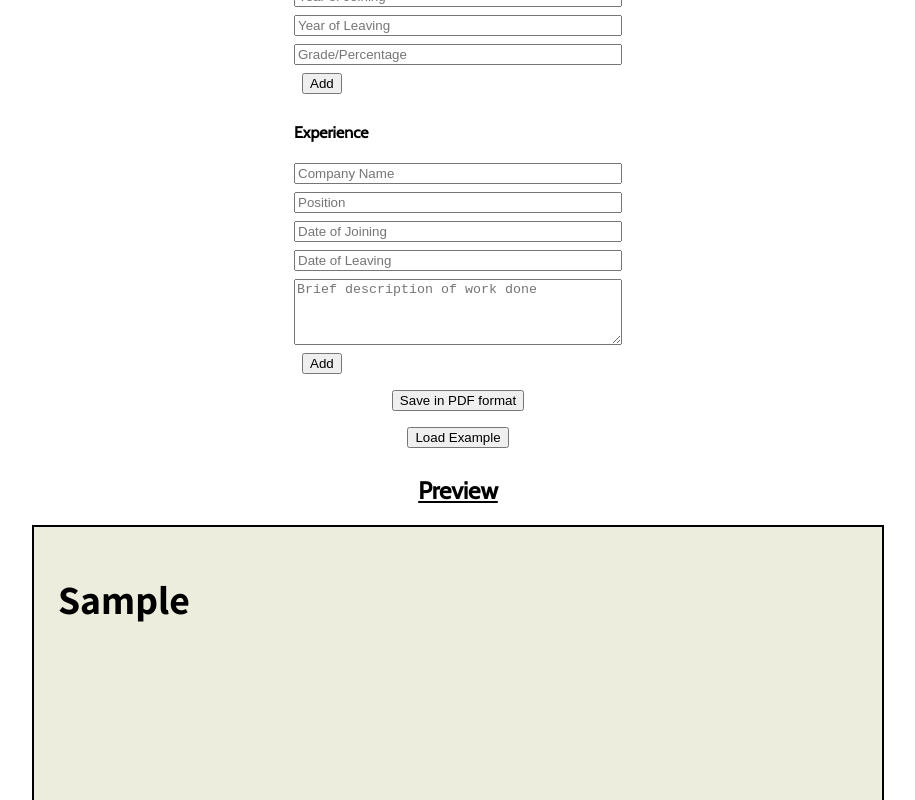
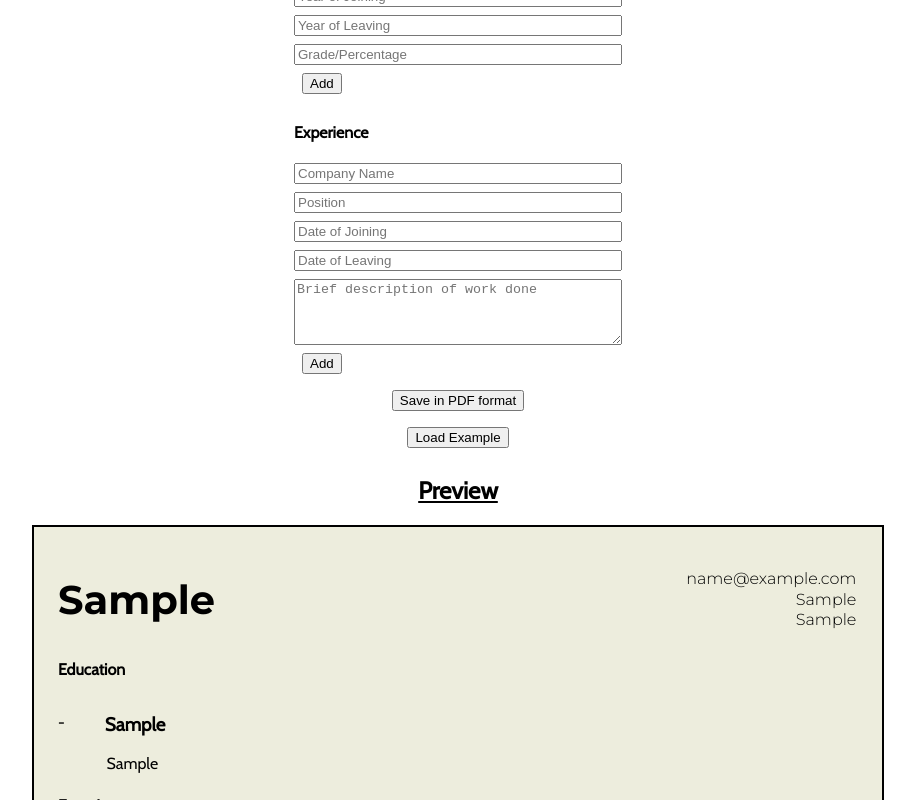
Before and after one commit to Warstilide49/cv-project, a React (Create React App) app: page / in a window 1280 px wide. Both pictures are taken after typing "Sample", "name@example.com", "Sample", "Sample", "Sample", "Sample" into the empty fields and a click on the button "Save in PDF format". Shown: the part 523-1323 px from the top of the page, without its empty margins (182-1097 px from the left). Built offline with nearby package versions, Linux system fonts and the light colour scheme.

Commit message:
general, single education,experience complete

```diff
--- a/src/components/Content.js
+++ b/src/components/Content.js
@@ -1,6 +1,8 @@
 import React, {Component} from 'react';
 import Form from './Form'
 import Preview from './Preview'
+import Education from './Education'
+import Experience from './Experience'
 import '../styles/content.css'
 
 
@@ -8,22 +10,58 @@ class Content extends Component{
 	constructor(props){
 		super(props);
 		this.state={
-			trial_name:'',
+			main_object:{
+				name:'',
+				email:'',
+				phone:'',
+				address:'',
+				education:[],
+				experience:[],
+			},
 		}
-		this.changeName=this.changeName.bind(this);
+		this.changeGeneralInfo=this.changeGeneralInfo.bind(this);
+		this.addEducation=this.addEducation.bind(this);
+		this.addExperience=this.addExperience.bind(this);
 	}
 
-	changeName(newName){
+	changeGeneralInfo(name, email, phone, address){
 		this.setState({
-			trial_name: newName,
+			main_object: {
+				...this.state.main_object,
+				name,
+				email,
+				phone,
+				address,
+			}
 		});
 	}
+
+	addEducation(start, end, title, university, grade){
+		const main = this.state.main_object;
+		this.setState({
+			main_object:{
+				...main,
+				education:[<Education start={start} end={end} title={title} university={university} grade={grade} key={main.education.length}/>],
+			}
+		});
+	}
+
+	addExperience(start, end, position, company, description){
+		const main = this.state.main_object;
+		this.setState({
+			main_object:{
+				...main,
+				experience:[<Experience start={start} end={end} position={position} company={company} description={description} key={main.experience.length}/>],
+			}
+		});
+	}
+
 
 	render(){
 		return(
 			<div className='main-container'>
-				<Form changeName={this.changeName}/>
-				<Preview name={this.state.trial_name}/>
+				<Form changeGeneralInfo={this.changeGeneralInfo} addEducation={this.addEducation} addExperience={this.addExperience}/>
+				<Preview main={this.state.main_object}/>
 			</div>
 		);
 	}
--- /dev/null
+++ b/src/components/Education.js
@@ -0,0 +1,23 @@
+import React, {Component} from 'react';
+
+class Education extends Component{
+	constructor(props){
+		super(props);
+	}
+
+	render(){
+		const {start, end, title, university, grade} = this.props;
+		return(
+			<div className='education'>
+				<div>{start}-{end}</div>
+				<div>
+					<h3>{title}</h3>
+					<p>{university}</p>
+					<p>{grade}</p>
+				</div>
+			</div>
+		);
+	}
+}
+
+export default Education;
--- /dev/null
+++ b/src/components/Experience.js
@@ -0,0 +1,23 @@
+import React, {Component} from 'react';
+
+class Experience extends Component{
+	constructor(props){
+		super(props);
+	}
+
+	render(){
+		const {start, end, position, company, description} = this.props;
+		return(
+			<div className='experience'>
+				<div>{start}-{end}</div>
+				<div>
+					<h3>{position}</h3>
+					<p>{company}</p>
+					<p>{description}</p>
+				</div>
+			</div>
+		);
+	}
+}
+
+export default Experience;
--- a/src/components/Form.js
+++ b/src/components/Form.js
@@ -3,46 +3,72 @@ import React, {Component} from 'react';
 class Form extends Component{
 	constructor(props){
 		super(props);
-		this.update=this.update.bind(this);
+		this.updateGeneral=this.updateGeneral.bind(this);
+		this.updateEducation=this.updateEducation.bind(this);
+		this.updateExperience=this.updateExperience.bind(this);
 	}
 
-	update(){
+	updateGeneral(){
 		const name=document.querySelector('#name').value;
-		this.props.changeName(name);
+		const email=document.querySelector('#email').value;
+		const phone=document.querySelector('#phone').value;
+		const address=document.querySelector('#address').value;
+
+		this.props.changeGeneralInfo(name, email, phone, address);
+	}
+
+	updateEducation(){
+		const title=document.querySelector('#edu-title').value;
+		const university=document.querySelector('#edu-uni').value;
+		const start=document.querySelector('#edu-join').value;
+		const end=document.querySelector('#edu-leave').value;
+		const grade=document.querySelector('#edu-grade').value;
+
+		this.props.addEducation(start, end, title, university, grade);
+	}
+
+	updateExperience(){
+		const company=document.querySelector('#exp-comp').value;
+		const position=document.querySelector('#exp-pos').value;
+		const start=document.querySelector('#exp-start').value;
+		const end=document.querySelector('#exp-end').value;
+		const description=document.querySelector('#exp-desc').value;
+
+		this.props.addExperience(start, end, position, company, description);
 	}
 
 	render(){
 		return(
 			<div className='form-container'>
 				<h2>Form</h2>
-				<div className='general'>
+				<div className='form-general'>
 					<h4>General Information</h4>
-					<form>
-						<input id='name' placeholder='Name' onChange={this.update}></input>
-						<input placeholder='Email'></input>
-						<input placeholder='Phone number'></input>
-						<input placeholder='Address'></input>
+					<form onChange={this.updateGeneral}>
+						<input id='name' placeholder='Name'></input>
+						<input id='email' placeholder='Email'></input>
+						<input id='phone' placeholder='Phone number'></input>
+						<input id='address' placeholder='Address'></input>
 					</form>
 				</div>
-				<div className='education'>
+				<div className='form-education'>
 					<h4>Education</h4>
-					<form>
-						<input placeholder='Title of Study'></input>
-						<input placeholder='School/College Name'></input>
-						<input placeholder='Year of Joining'></input>
-						<input placeholder='Year of Leaving'></input>
-						<input placeholder='Grade/Percentage'></input>
+					<form onChange={this.updateEducation}>
+						<input id='edu-title' placeholder='Title of Study'></input>
+						<input id='edu-uni' placeholder='School/College Name'></input>
+						<input id='edu-join'placeholder='Year of Joining'></input>
+						<input id='edu-leave' placeholder='Year of Leaving'></input>
+						<input id='edu-grade' placeholder='Grade/Percentage'></input>
 					</form>
 					<button id='add-education'>Add</button>
 				</div>
-				<div className='experience'>
+				<div className='form-experience'>
 					<h4>Experience</h4>
-					<form>
-						<input placeholder='Company Name'></input>
-						<input placeholder='Position'></input>
-						<input placeholder='Date of Joining'></input>
-						<input placeholder='Date of Leaving'></input>
-						<textarea placeholder='Brief description of work done' rows="4"></textarea>
+					<form onChange={this.updateExperience}>
+						<input id='exp-comp' placeholder='Company Name'></input>
+						<input id='exp-pos'placeholder='Position'></input>
+						<input id='exp-start'placeholder='Date of Joining'></input>
+						<input id='exp-end'placeholder='Date of Leaving'></input>
+						<textarea id='exp-desc' placeholder='Brief description of work done' rows="4"></textarea>
 					</form>
 					<button id='add-experience'>Add</button>
 				</div>
--- a/src/components/Preview.js
+++ b/src/components/Preview.js
@@ -7,16 +7,31 @@ class Preview extends Component{
 	}
 
 	render(){
+		const {name, email, phone, address} = this.props.main
 		return(
 			<div className='preview-container'>
 				<h2>Preview</h2>
 				<div className='resume'>
 					<div className='top'>
-						<div className='preview-name'>{this.props.name}</div>
-						<div className='preview-general'></div>
+						<div className='preview-name'>{name}</div>
+						<div className='preview-general'>
+							<p>{email}</p>
+							<p>{phone}</p>
+							<p>{address}</p>
+						</div>
 					</div>
-					<div className='preview-education'></div>
-					<div className='preview-experience'></div>
+					<div className='preview-education'>
+						<h4>Education</h4>
+						{this.props.main.education.map((input) => {
+				            return input
+				        })}
+					</div>
+					<div className='preview-experience'>
+						<h4>Experience</h4>
+						{this.props.main.experience.map((input) => {
+				            return input
+				        })}
+					</div>
 				</div>
 			</div>
 		);
--- a/src/styles/main.css
+++ b/src/styles/main.css
@@ -11,6 +11,14 @@ body{
 
 h2{
 	text-decoration: underline;
+}
+
+h3{
+	margin-top:0
+}
+
+p{
+	margin:0.2vh;
 }
 
 input{
--- a/src/styles/preview.css
+++ b/src/styles/preview.css
@@ -1,4 +1,4 @@
-@import url('https://fonts.googleapis.com/css2?family=Assistant:wght@300;700&display=swap');
+@import url('https://fonts.googleapis.com/css2?family=Montserrat:wght@300;700&display=swap');
 
 .resume{
 	border: 2px solid black;
@@ -18,13 +18,36 @@
 
 .preview-name{
 	font-size: 5vh;
-	font-family: 'Assistant', sans-serif;
+	font-family: 'Montserrat', sans-serif;
 	font-weight: 700;
 }
 
 .preview-general{
 	font-size: 2vh;
-	font-family: 'Assistant', sans-serif;
+	font-family: 'Montserrat', sans-serif;
 	font-weight: 300;
 	text-align: right;
+	flex-basis: 30%;
 }
+
+.preview-education{
+	display:flex;
+	flex-direction: column;
+	gap: 1.5vh;
+}
+
+.education{
+	display:flex;
+	gap:5vh;
+}
+
+.preview-experience{
+	display:flex;
+	flex-direction: column;
+	gap: 1.5vh;
+}
+
+.experience{
+	display:flex;
+	gap:5vh;
+}
```
